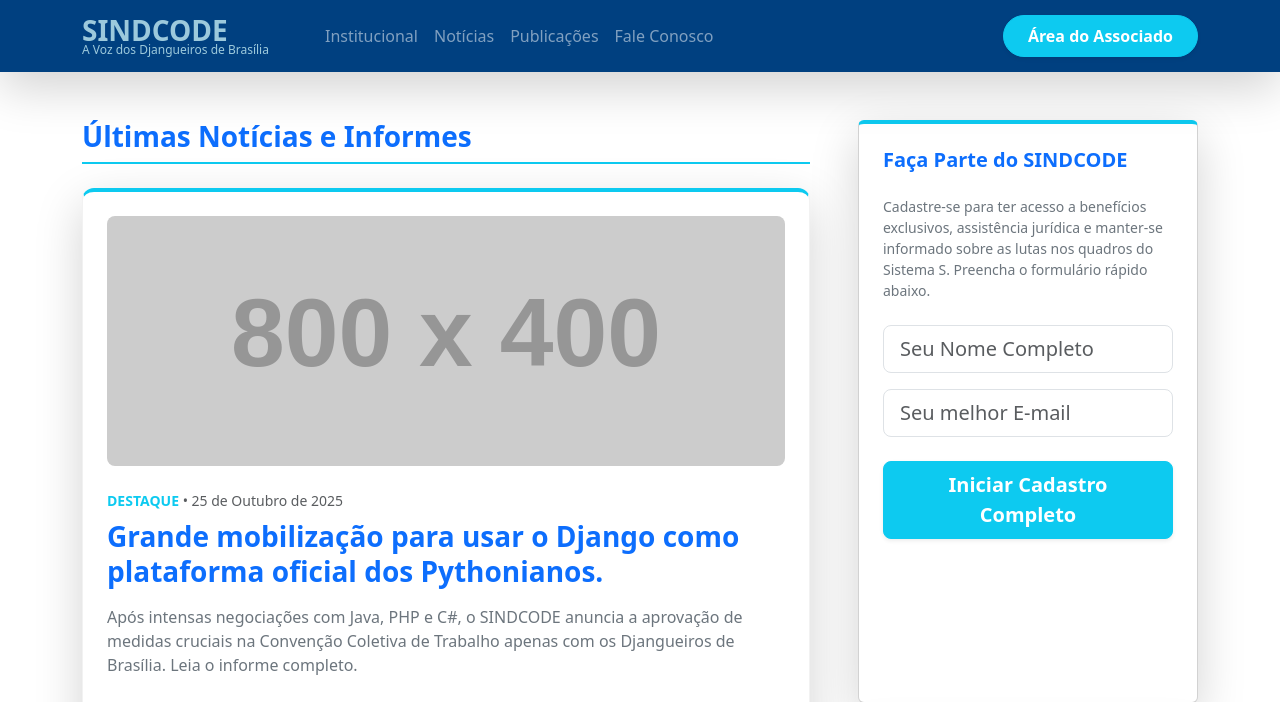
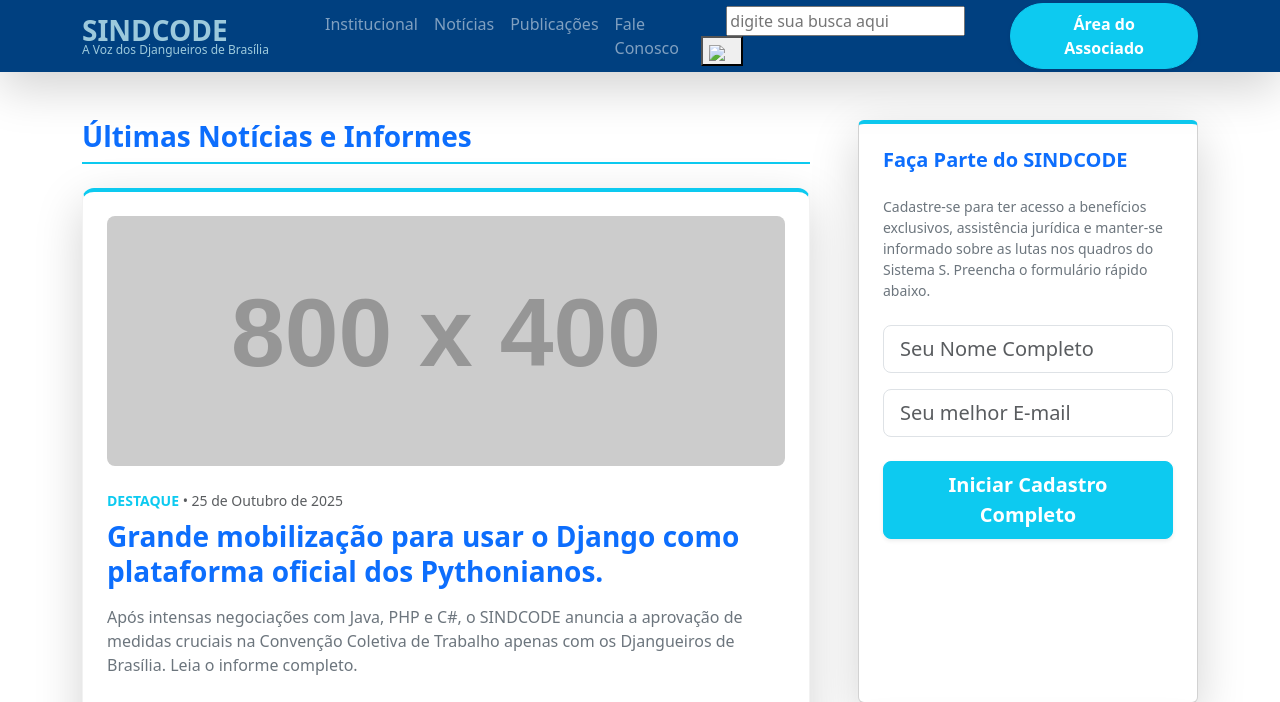
Before and after one commit to romulodf-cesar/sindcode, a Django app: template templates/noticias/index.html in a window 1280 px wide. Shown: the top 702 px of the page. Run offline with Django 4.2, Linux system fonts and the light colour scheme; the template is opened without the code that fills it: most values are stand-ins (such as "Sample title", 1, 10 or a date in 2020); grey boxes marked "Sample" are stand-in pictures; grey boxes labelled with a size stand in for pictures from a placeholder-image service; some libraries are stand-ins or nearby versions.

Commit message:
navegando buscar

```diff
--- a/noticias/urls.py
+++ b/noticias/urls.py
@@ -1,8 +1,10 @@
 from django.urls import path
 from noticias.views import index
 from noticias.views import autores
+from noticias.views import buscar
 
 urlpatterns = [
     path('',index),
     path('autor/',autores),
+    path("buscar",buscar,name="buscar"),
 ]
--- a/noticias/views.py
+++ b/noticias/views.py
@@ -14,6 +14,12 @@ def index(request):
     noticias = Noticia.objects.all()
     return render(request,'noticias/index.html',{'noticias':noticias})
 
+def buscar(request):
+    noticias = Noticia.objects.order_by("data_publicacao").filter("destaque" == 5)
+    # terminar a amanhã
+    # trazer a pesquisa
+    # aplicar a pesquisa no site.
+    return render(request,'noticias/buscar.html')
 
 
 """
--- a/setup/static/styles/style.css
+++ b/setup/static/styles/style.css
@@ -38,3 +38,23 @@ body{
      display: block;
      color: rgba(173, 216, 230, 0.9);
 }
+
+.busca{
+    margin-right:45px;
+    float:right;
+   /* distância
+      direita = right
+      esquerda = left
+      em cima = top
+      embaixo = bottom
+
+      margin - distância externa
+      padding - distância interna
+   */
+
+
+}
+.busca_icone{
+
+    margin-right:10px;
+}
--- a/templates/noticias/partials/_header.html
+++ b/templates/noticias/partials/_header.html
@@ -22,6 +22,13 @@
                         <li class="nav-item"><a class="nav-link text-white-50" href="#">Publicações</a></li>
                         <li class="nav-item"><a class="nav-link text-white-50" href="#">Fale Conosco</a></li>
                     </ul>
+                    <form action="{% url 'buscar'%}">
+                         <input type="text" class="busca" name="buscar" placeholder="digite sua busca aqui">
+                         <button type="submit">
+                               <img class="busca_icone" src="#">
+                         </button>
+                    </form>
+
                     <!-- Botão de Acesso - Cor de Destaque -->
                     <a href="#" class="btn btn-info text-white fw-bold rounded-pill shadow-sm py-2 px-4">Área do Associado</a>
                 </div>
```
Also changed, not shown: templates/noticias/buscar.html (added, +12 -0 lines).
